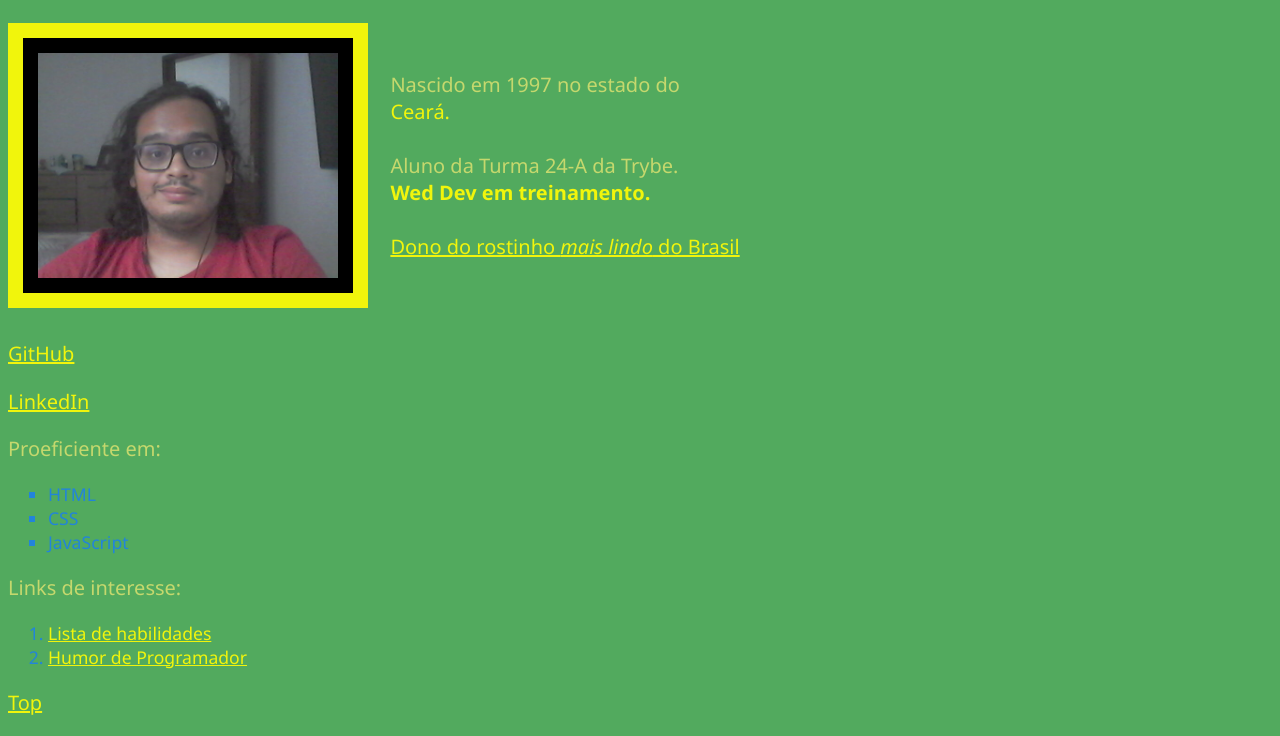
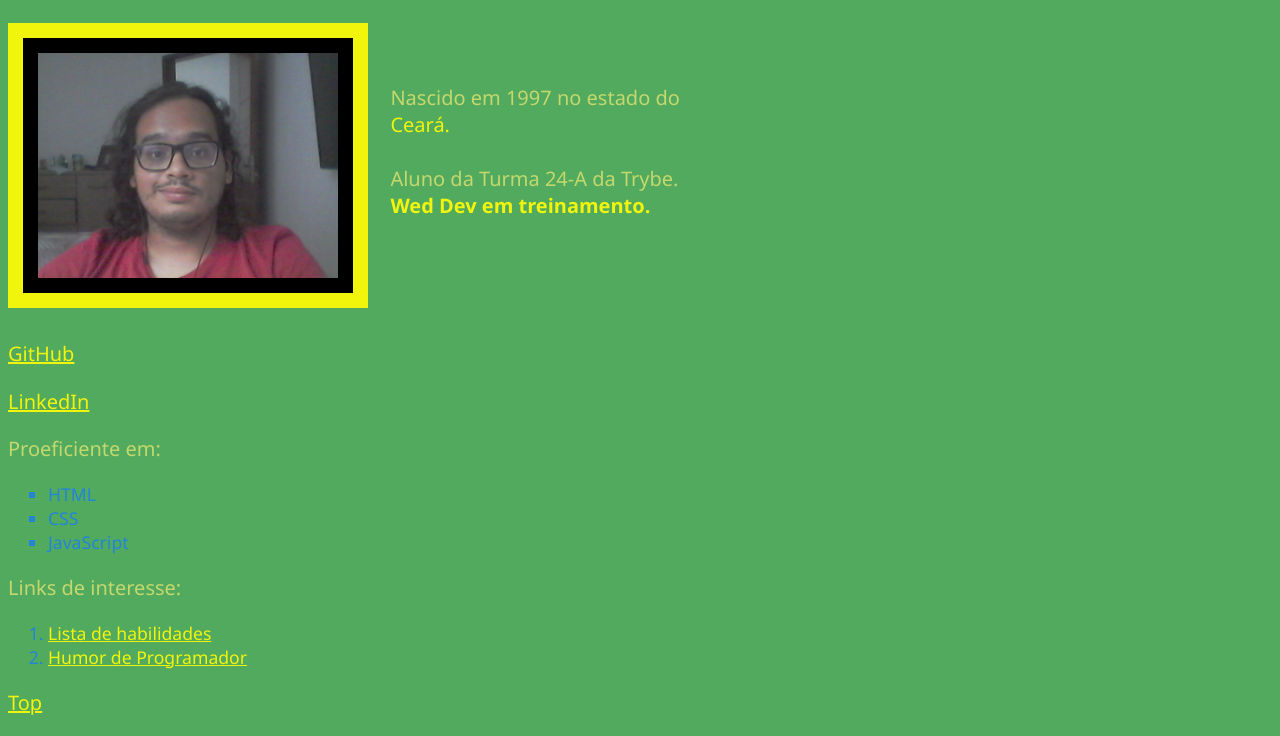
Before and after one commit to RafaelSampaioMoura/RafaelSampaioMoura.github.io, a plain HTML site: page index.html in a window 1280 px wide. Shown: the part 79-815 px from the top of the page. Drawn offline with Linux system fonts and the light colour scheme.

Commit message:
Minor text changes

```diff
--- a/index.html
+++ b/index.html
@@ -20,7 +20,6 @@
         <strong><span>Wed Dev em treinamento.</span></strong
         >
         <br />
-        <a href="#perfil">Dono do rostinho <em>mais lindo</em> do Brasil</a>
       </p>
     </div>
     <div class="links-externos">
```
